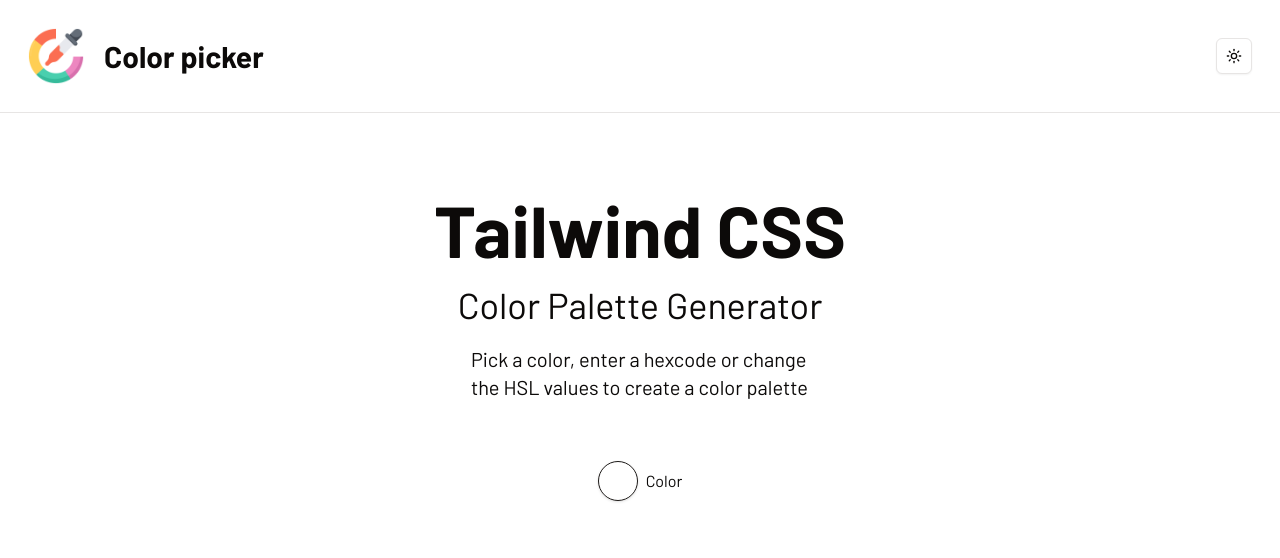
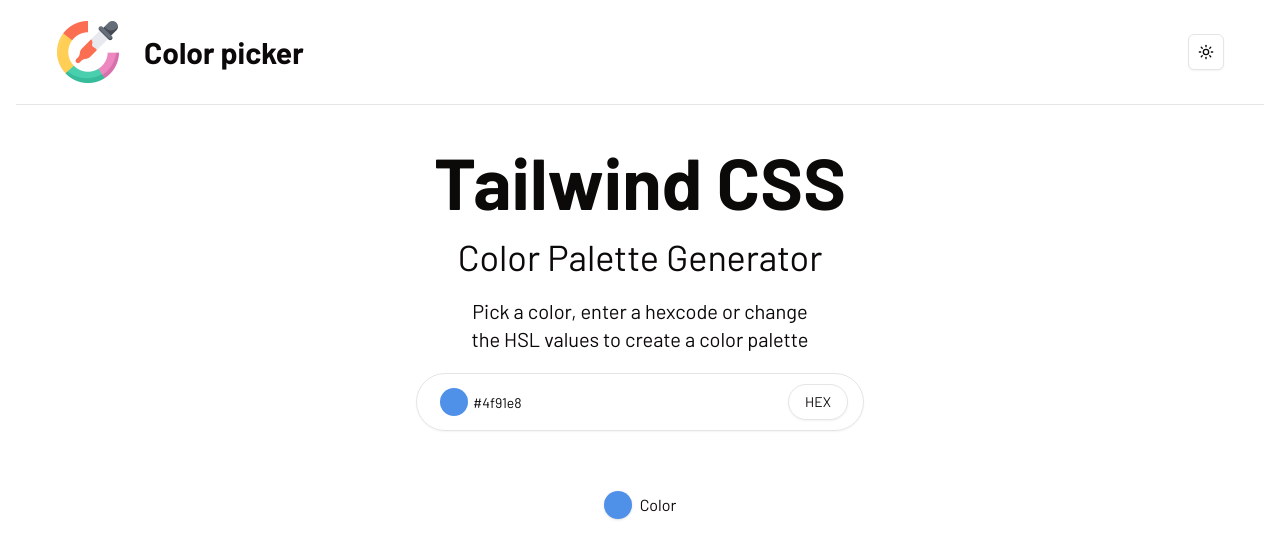
Before and after one commit to Andresfrla/color-picker-app, a Next.js app: page / in a window 1280 px wide. Shown: the top 558 px of the page. Built offline with nearby package versions, Linux system fonts and the light colour scheme.

Commit message:
fix some styles

```diff
--- /dev/null
+++ b/app/_components/ColorInput/ColorInput.tsx
@@ -0,0 +1,58 @@
+"use client"
+
+import { useState } from 'react'
+import { Input } from "@/components/ui/input"
+import { Button } from "@/components/ui/button"
+import {
+  DropdownMenu,
+  DropdownMenuContent,
+  DropdownMenuItem,
+  DropdownMenuTrigger,
+} from "@/components/ui/dropdown-menu"
+
+interface ColorInputProps {
+  selectedColor: string
+  onColorChange: (color: string) => void
+}
+
+const ColorInput = ({ selectedColor, onColorChange }: ColorInputProps) => {
+  const [format, setFormat] = useState<"HEX" | "HSL">("HEX")
+
+  return (
+    <div className="relative w-full max-w-md mx-auto">
+      <Input
+        type="text"
+        value={selectedColor}
+        onChange={(e) => onColorChange(e.target.value)}
+        placeholder={format === "HEX" ? "#4f91e8" : "hsl(210, 75%, 60%)"}
+        className="py-7 rounded-full pl-14 pr-24 placeholder:text-md"
+      />
+      <span
+        className="absolute left-6 top-1/2 transform -translate-y-1/2 w-7 h-7 rounded-full"
+        style={{ backgroundColor: selectedColor }}
+      />
+      <div className="absolute right-4 top-1/2 -translate-y-1/2 flex items-center">
+        <DropdownMenu>
+          <DropdownMenuTrigger asChild>
+            <Button
+              variant="outline"
+              className="rounded-full bg-background hover:bg-gray-100"
+            >
+              {format}
+            </Button>
+          </DropdownMenuTrigger>
+          <DropdownMenuContent align="end" sideOffset={5}>
+            <DropdownMenuItem onClick={() => setFormat("HEX")}>
+              HEX
+            </DropdownMenuItem>
+            <DropdownMenuItem onClick={() => setFormat("HSL")}>
+              HSL
+            </DropdownMenuItem>
+          </DropdownMenuContent>
+        </DropdownMenu>
+      </div>
+    </div>
+  )
+}
+
+export default ColorInput
--- a/app/_components/_navbar/navbar.tsx
+++ b/app/_components/_navbar/navbar.tsx
@@ -4,18 +4,18 @@
 
 const navbar = () => {
   return (
-    <nav className="flex items-center mb-20 space-x-10 justify-between w-full px-7 border-b py-5 sm:py-2">
-        <div className="flex items-center py-5">
-          <div className="relative w-10 h-10 md:w-14 md:h-14">
+    <nav className="flex items-center justify-between w-full px-4 py-5 border-b sm:px-6 md:px-7 lg:px-10">
+      <div className="flex items-center space-x-4 sm:space-x-6">
+        <div className="relative w-12 h-12 md:w-16 md:h-16">
           <Image
             src={icon}
             alt="Icon"
             fill
-              sizes="(max-width: 768px) 64px, 96px"
+            sizes="(max-width: 768px) 48px, (max-width: 1024px) 64px, 96px"
             className="object-cover"
           />
         </div>
-        <h2 className="text-3xl ml-5 font-semibold">Color picker</h2>
+        <h2 className="text-2xl sm:text-3xl font-semibold">Color picker</h2>
       </div>
 
       <ModeToggle />
--- a/app/_components/_radioColor/radioColor.tsx
+++ b/app/_components/_radioColor/radioColor.tsx
@@ -6,7 +6,7 @@
     <div className="pt-10">
     <RadioGroup defaultValue="comfortable">
       <div className="flex items-center space-x-2">
-        <RadioGroupItem value="default" id="r1" className="size-10"/>
+        <RadioGroupItem value="default" id="r1" className="size-7 !bg-[#4f91e8] data-[state=checked]:bg-none border-none"/>
         <Label htmlFor="r1" className="text-md">Color</Label>
       </div>
     </RadioGroup>
--- a/app/page.tsx
+++ b/app/page.tsx
@@ -1,23 +1,32 @@
-import Navbar from "./_components/_navbar/navbar";
-import RadioColor from "./_components/_radioColor/radioColor";
-import radioColor from "./_components/_radioColor/radioColor";
+"use client"
+import { useState } from "react"
+import Navbar from "./_components/_navbar/navbar"
+import RadioColor from "./_components/_radioColor/radioColor"
+import ColorInput from "./_components/ColorInput/ColorInput"
 
 export default function Home() {
+  const [selectedColor, setSelectedColor] = useState("#4f91e8")
+
   return (
-    <div className="flex justify-center items-center flex-col">
+    <div className="flex justify-center items-center flex-col px-4">
       <Navbar />
 
-      <div className="flex items-center justify-center flex-col space-y-5">
+      <div className="flex items-center justify-center flex-col space-y-5 mt-10 text-center">
         <h1 className="text-7xl font-semibold mt-18 items-center text-center">
           Tailwind CSS
         </h1>
         <h3 className="text-4xl">Color Palette Generator</h3>
-        <p className="text-xl w-1/2">
+        <p className="text-xl w-1/2 mb-10">
           Pick a color, enter a hexcode or change the HSL values to create a color palette
         </p>
+
+        <ColorInput
+          selectedColor={selectedColor}
+          onColorChange={setSelectedColor}
+        />
 
         <RadioColor />
       </div>
     </div>
-  );
+  )
 }
--- /dev/null
+++ b/components/ui/input.tsx
@@ -0,0 +1,22 @@
+import * as React from "react"
+
+import { cn } from "@/lib/utils"
+
+const Input = React.forwardRef<HTMLInputElement, React.ComponentProps<"input">>(
+  ({ className, type, ...props }, ref) => {
+    return (
+      <input
+        type={type}
+        className={cn(
+          "flex h-9 w-full rounded-md border border-input bg-transparent px-3 py-1 text-base shadow-sm transition-colors file:border-0 file:bg-transparent file:text-sm file:font-medium file:text-foreground placeholder:text-muted-foreground focus-visible:outline-none focus-visible:ring-1 focus-visible:ring-ring disabled:cursor-not-allowed disabled:opacity-50 md:text-sm",
+          className
+        )}
+        ref={ref}
+        {...props}
+      />
+    )
+  }
+)
+Input.displayName = "Input"
+
+export { Input }
```
Lines whose indentation alone changed are shown as unchanged.
